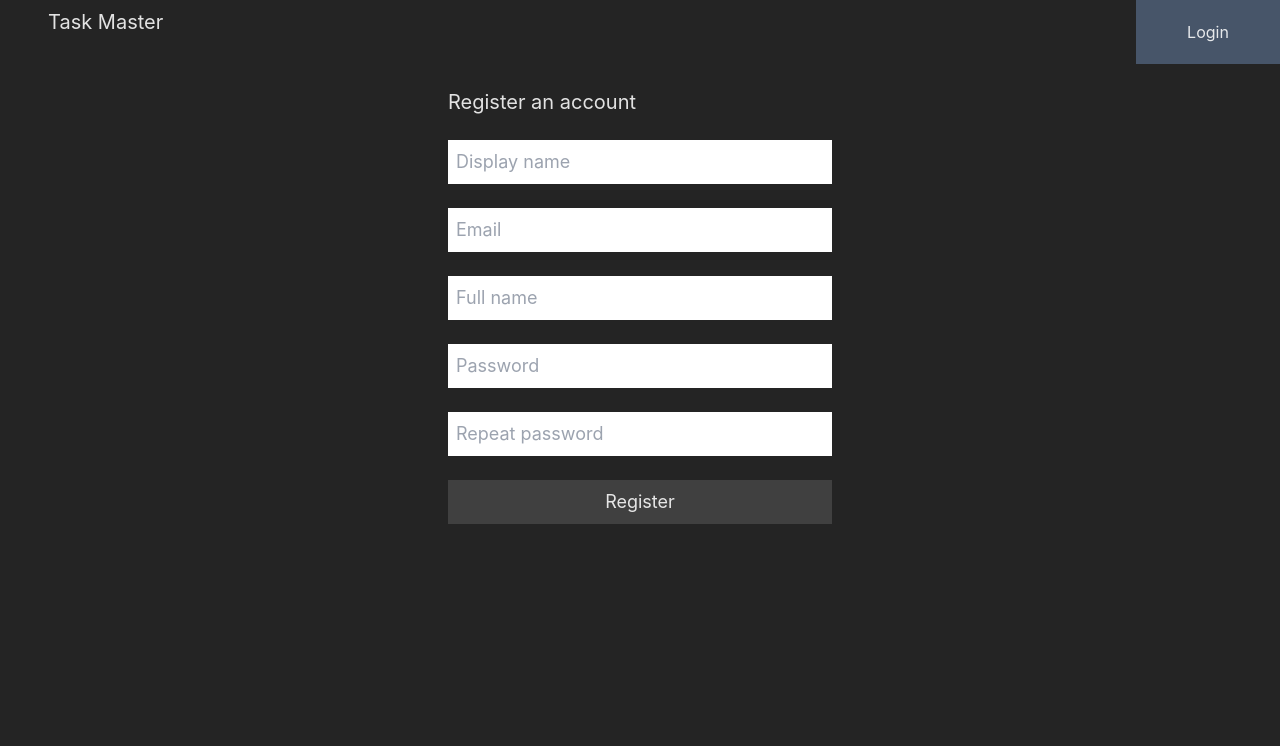
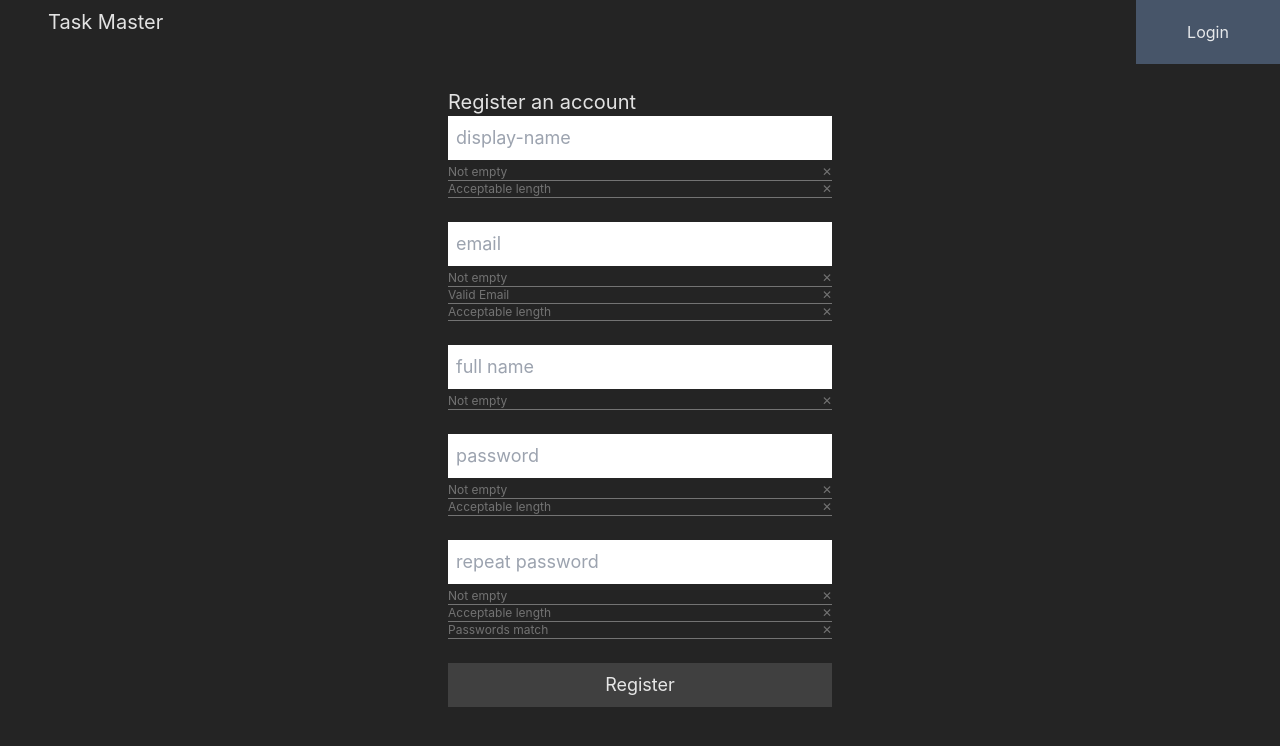
Before and after one commit to CarlMichelsen/task-master, a Svelte app in the folder apps/client/: page / in a window 1280 px wide. Shown: the top 746 px of the page. Built offline with nearby package versions, Linux system fonts and the light colour scheme.

Commit message:
Streamlined registration process.

```diff
--- a/apps/client/src/App.svelte
+++ b/apps/client/src/App.svelte
@@ -36,10 +36,7 @@
 
 <main class="h-full w-full">
 	{#if $ClientDataStore?.authState === AuthState.LoggedOut}
-		<LandingZone
-			authState={$ClientDataStore.authState}
-			user={$ClientDataStore.user}
-		/>
+		<LandingZone />
 	{:else if $ClientDataStore?.authState === AuthState.LoggedIn}
 		{#if !route}
 			<Home />
--- a/apps/client/src/components/Header.svelte
+++ b/apps/client/src/components/Header.svelte
@@ -70,7 +70,7 @@
 			{#if $ClientDataStore?.authState !== AuthState.LoggedIn}
 				<button
 					disabled={$ClientDataStore?.authState === AuthState.Authorizing}
-					class={`lg:h-16 ${
+					class={`h-16 ${
 						loginMenu
 							? "bg-green-700 hover:bg-green-800"
 							: "bg-slate-600 hover:bg-slate-700"
--- a/apps/client/src/components/Register.svelte
+++ /dev/null
@@ -1,116 +0,0 @@
-<script lang="ts">
-	import { AuthService } from "../services/authService";
-
-	let username: string = "";
-	let email: string = "";
-	let fullname: string = "";
-	let password1: string = "";
-	let password2: string = "";
-
-	const submit = async () => {
-		if (!username) return;
-		if (!email) return;
-		if (!fullname) return;
-		if (!password1) return;
-		if (!password2) return;
-
-		if (password1 !== password2) {
-			alert("Passwords don't match!");
-			return;
-		}
-
-		const res = await AuthService.register(
-			username,
-			fullname,
-			email,
-			password1
-		);
-
-		if (!res.complete) alert(res.errors.join("\n"));
-	};
-</script>
-
-<div class="mx-auto w-96 mt-6">
-	<h2 class="text-xl">Register an account</h2>
-
-	<form type="post" on:submit|preventDefault={submit}>
-		<label for="username-id" hidden={true}>Username</label>
-		<br />
-		<input
-			bind:value={username}
-			type="text"
-			name="username"
-			id="username-id"
-			placeholder="Display name"
-			class="form-text-input"
-			on:submit|preventDefault
-		/>
-
-		<br />
-
-		<label for="email-id" hidden={true}>Email</label>
-		<br />
-		<input
-			bind:value={email}
-			type="email"
-			name="email"
-			id="email-id"
-			placeholder="Email"
-			pattern={`[a-z0-9._%+-]+@[a-z0-9.-]+\.[a-z]{2,4}$`}
-			class="form-text-input"
-			on:submit|preventDefault
-		/>
-
-		<br />
-
-		<label for="fullname-id" hidden={true}>Full name</label>
-		<br />
-		<input
-			bind:value={fullname}
-			type="text"
-			name="fullname"
-			id="fullname-id"
-			placeholder="Full name"
-			class="form-text-input"
-			on:submit|preventDefault
-		/>
-
-		<br />
-
-		<label for="password1-id" hidden={true}>Password</label>
-		<br />
-		<input
-			bind:value={password1}
-			type="password"
-			name="password1"
-			id="password1-id"
-			placeholder="Password"
-			class="form-text-input"
-			on:submit|preventDefault
-		/>
-
-		<br />
-
-		<label for="password2-id" hidden={true}>Repeat password</label>
-		<br />
-		<input
-			bind:value={password2}
-			type="password"
-			name="password2"
-			id="password2-id"
-			placeholder="Repeat password"
-			class="form-text-input"
-			on:submit|preventDefault
-		/>
-
-		<br />
-		<br />
-
-		<input
-			class="form-text-input cursor-pointer bg-neutral-700 hover:bg-neutral-600"
-			type="submit"
-			value="Register"
-			on:submit|preventDefault={submit}
-		/>
-	</form>
-</div>
--- /dev/null
+++ b/apps/client/src/components/Register/Register.svelte
@@ -0,0 +1,128 @@
+<script lang="ts">
+	import type { Validator } from "../../models/validator";
+	import { AuthService } from "../../services/authService";
+	import ValidatedTextInput from "./ValidatedTextInput.svelte";
+
+	let username: string = "";
+	let email: string = "";
+	let fullname: string = "";
+	let password1: string = "";
+	let password2: string = "";
+
+	let usernameValidationResult: { [name: string]: boolean };
+	let emailValidationResult: { [name: string]: boolean };
+	let fullnameValidationResult: { [name: string]: boolean };
+	let password1ValidationResult: { [name: string]: boolean };
+	let password2ValidationResult: { [name: string]: boolean };
+
+	const usernameValidation: Validator = {
+		"Not empty": (text) => !!text,
+		"Acceptable length": (text) => text.length >= 3 && text.length < 33,
+	};
+
+	const emailValidation: Validator = {
+		"Not empty": (text) => !!text,
+		"Valid Email": (text) =>
+			/^\w+([\.-]?\w+)*@\w+([\.-]?\w+)*(\.\w{2,3})+$/.test(text),
+		"Acceptable length": (text) => text.length >= 6 && text.length < 255,
+	};
+
+	const fullnameValidation: Validator = {
+		"Not empty": (text) => !!text,
+	};
+
+	const passwordValidation: Validator = {
+		"Not empty": (text) => !!text,
+		"Acceptable length": (text) => text.length >= 6 && text.length <= 256,
+	};
+
+	const repeatPasswordValidation: Validator = {
+		...passwordValidation,
+		"Passwords match": (text) => !!text && text === password1,
+	};
+
+	const submit = async () => {
+		const errors = Object.values(usernameValidationResult)
+			.concat(Object.values(emailValidationResult))
+			.concat(Object.values(fullnameValidationResult))
+			.concat(Object.values(password1ValidationResult))
+			.concat(Object.values(password2ValidationResult));
+
+		if (errors.includes(false)) return;
+
+		const res = await AuthService.register(
+			username,
+			fullname,
+			email,
+			password1
+		);
+
+		if (!res.complete) alert(res.errors.join("\n"));
+	};
+</script>
+
+<div class="mx-auto w-96 mt-6">
+	<h2 class="text-xl">Register an account</h2>
+
+	<div>
+		<ValidatedTextInput
+			bind:value={username}
+			bind:validationResult={usernameValidationResult}
+			type="text"
+			id="username-id"
+			placeholder="display-name"
+			validation={usernameValidation}
+		/>
+
+		<br />
+
+		<ValidatedTextInput
+			bind:value={email}
+			bind:validationResult={emailValidationResult}
+			type="email"
+			id="email-id"
+			placeholder="email"
+			validation={emailValidation}
+		/>
+
+		<br />
+
+		<ValidatedTextInput
+			bind:value={fullname}
+			bind:validationResult={fullnameValidationResult}
+			type="text"
+			id="fullname-id"
+			placeholder="full name"
+			validation={fullnameValidation}
+		/>
+
+		<br />
+
+		<ValidatedTextInput
+			bind:value={password1}
+			bind:validationResult={password1ValidationResult}
+			type="password"
+			id="password1-id"
+			placeholder="password"
+			validation={passwordValidation}
+		/>
+
+		<br />
+
+		<ValidatedTextInput
+			bind:value={password2}
+			bind:validationResult={password2ValidationResult}
+			type="password"
+			id="password2-id"
+			placeholder="repeat password"
+			validation={repeatPasswordValidation}
+		/>
+
+		<br />
+
+		<button
+			class="form-text-input cursor-pointer bg-neutral-700 hover:bg-neutral-600"
+			on:click={submit}>Register</button
+		>
+	</div>
+</div>
--- /dev/null
+++ b/apps/client/src/components/Register/ValidatedTextInput.svelte
@@ -0,0 +1,50 @@
+<script lang="ts">
+	import { onMount } from "svelte";
+	import type { Validator } from "../../models/validator";
+	import { validatorResultObject } from "../../util/validatorResultObject";
+
+	export let id: string;
+	export let type: string;
+	export let placeholder: string;
+	export let value: string = "";
+
+	export let validation: Validator;
+	export let validationResult: { [name: string]: boolean } =
+		validatorResultObject(validation);
+	let ref: HTMLInputElement;
+
+	const change = (text: string) => {
+		for (let k in validation) {
+			validationResult[k] = validation[k](text);
+		}
+	};
+
+	$: change(value);
+
+	onMount(() => ref && (ref.type = type));
+</script>
+
+<div>
+	<label for={id} hidden={true}>{placeholder}</label>
+	<input
+		{id}
+		{placeholder}
+		class="form-text-input"
+		bind:this={ref}
+		bind:value
+	/>
+	<ul class="mt-1">
+		{#each Object.entries(validationResult) as kv}
+			<li class={`text-xs ${kv[1] ? "text-green-500" : "text-neutral-500"}`}>
+				<div
+					class={`grid grid-cols-2 border-b ${
+						kv[1] ? "border-green-500" : "border-neutral-500"
+					}`}
+				>
+					<p>{kv[0]}</p>
+					<p class="text-right font-bold">{kv[1] ? "✓" : "✕"}</p>
+				</div>
+			</li>
+		{/each}
+	</ul>
+</div>
--- /dev/null
+++ b/apps/client/src/models/validator.ts
@@ -0,0 +1,3 @@
+export interface Validator {
+	[name: string]: (text: string) => boolean;
+}
--- a/apps/client/src/pages/LandingZone.svelte
+++ b/apps/client/src/pages/LandingZone.svelte
@@ -1,16 +1,10 @@
 <script lang="ts">
-	import Register from "../components/Register.svelte";
+	import Register from "../components/Register/Register.svelte";
 	import Header from "../components/Header.svelte";
-
-	import type { ClientUser } from "data-transfer-interfaces/user/clientUser";
-	import type { AuthState } from "../models/authState";
-
-	export let authState: AuthState;
-	export let user: ClientUser | null;
 </script>
 
 <div>
-	<Header {authState} {user} />
+	<Header />
 	<div class="mx-auto container">
 		<Register />
 	</div>
--- /dev/null
+++ b/apps/client/src/util/validatorResultObject.ts
@@ -0,0 +1,9 @@
+import type { Validator } from "../models/validator";
+
+export const validatorResultObject = (
+	input: Validator
+): { [name: string]: boolean } => {
+	const obj: { [name: string]: boolean } = {};
+	Object.keys(input).forEach((k: string) => (obj[k] = false));
+	return obj;
+};
```
Also changed, not shown: 1 other file (tests, documents, lock files or other folders).
